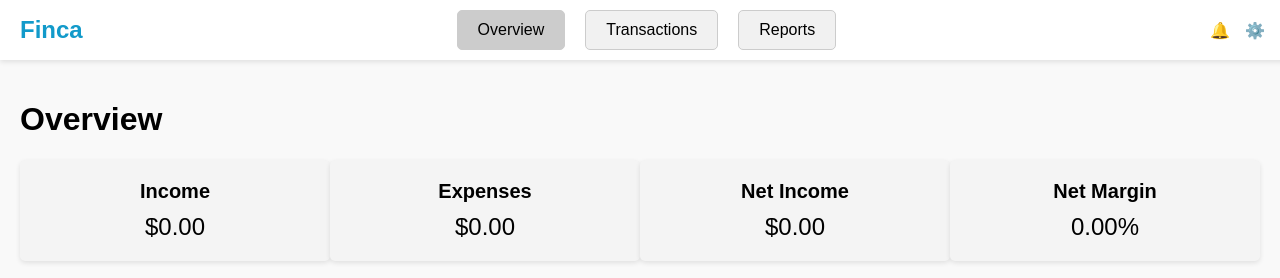
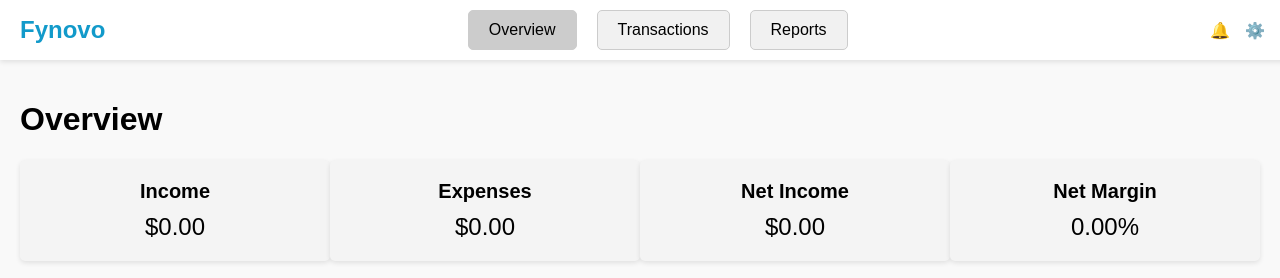
Before and after one commit to Zohaib8989/App_PersonalFinance, a plain HTML site: page index.html in a window 1280 px wide. Drawn offline with nearby package versions, Linux system fonts and the light colour scheme.

Commit message:
Update index.html

```diff
--- a/index.html
+++ b/index.html
@@ -3,13 +3,13 @@
 <head>
     <meta charset="UTF-8">
     <meta name="viewport" content="width=device-width, initial-scale=1.0">
-    <title>Finca</title>
+    <title>Fynovo</title>
     <link rel="stylesheet" href="styles.css">
     <script src="https://cdn.jsdelivr.net/npm/chart.js"></script>
 </head>
 <body>
     <nav id="top-nav">
-        <div id="logo">Finca</div>
+        <div id="logo">Fynovo</div>
         <div class="nav-links">
             <a class="nav-button active" data-tab="overview">Overview</a>
             <a class="nav-button" data-tab="transactions">Transactions</a>
```
